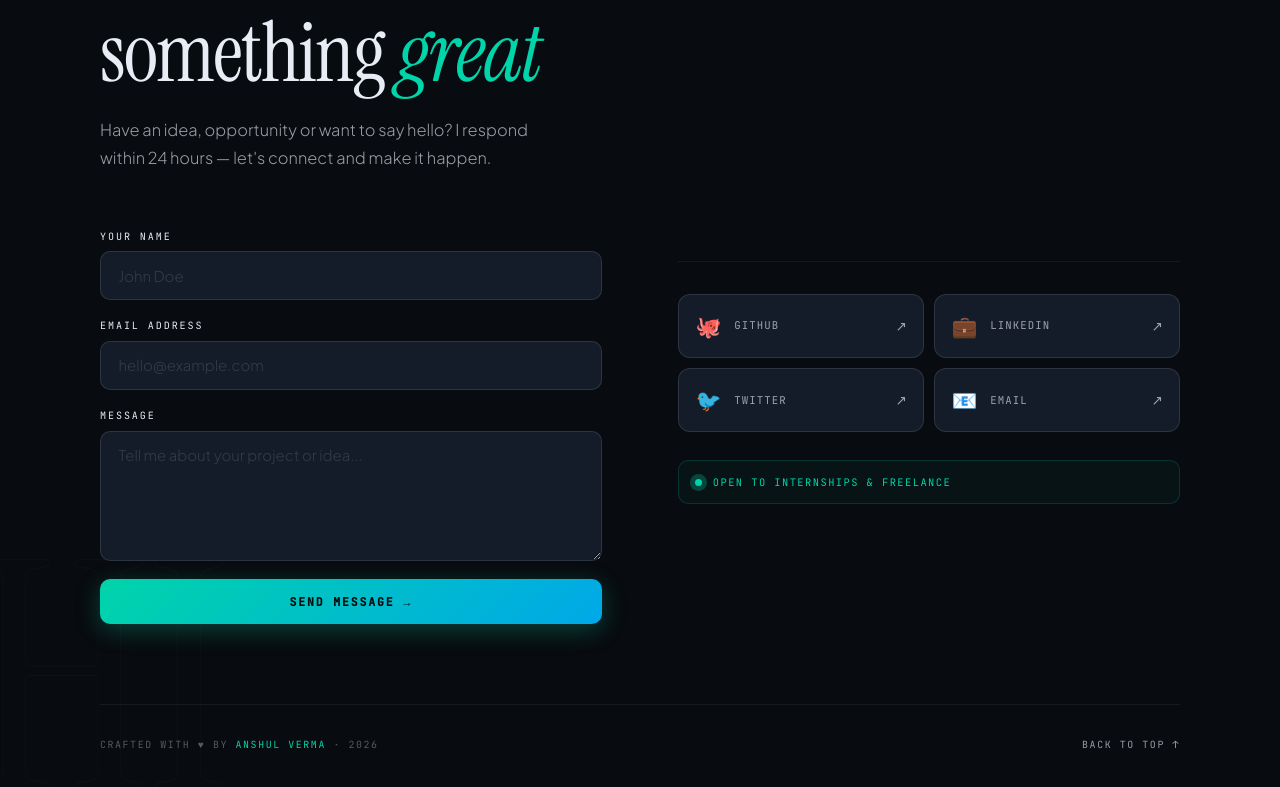
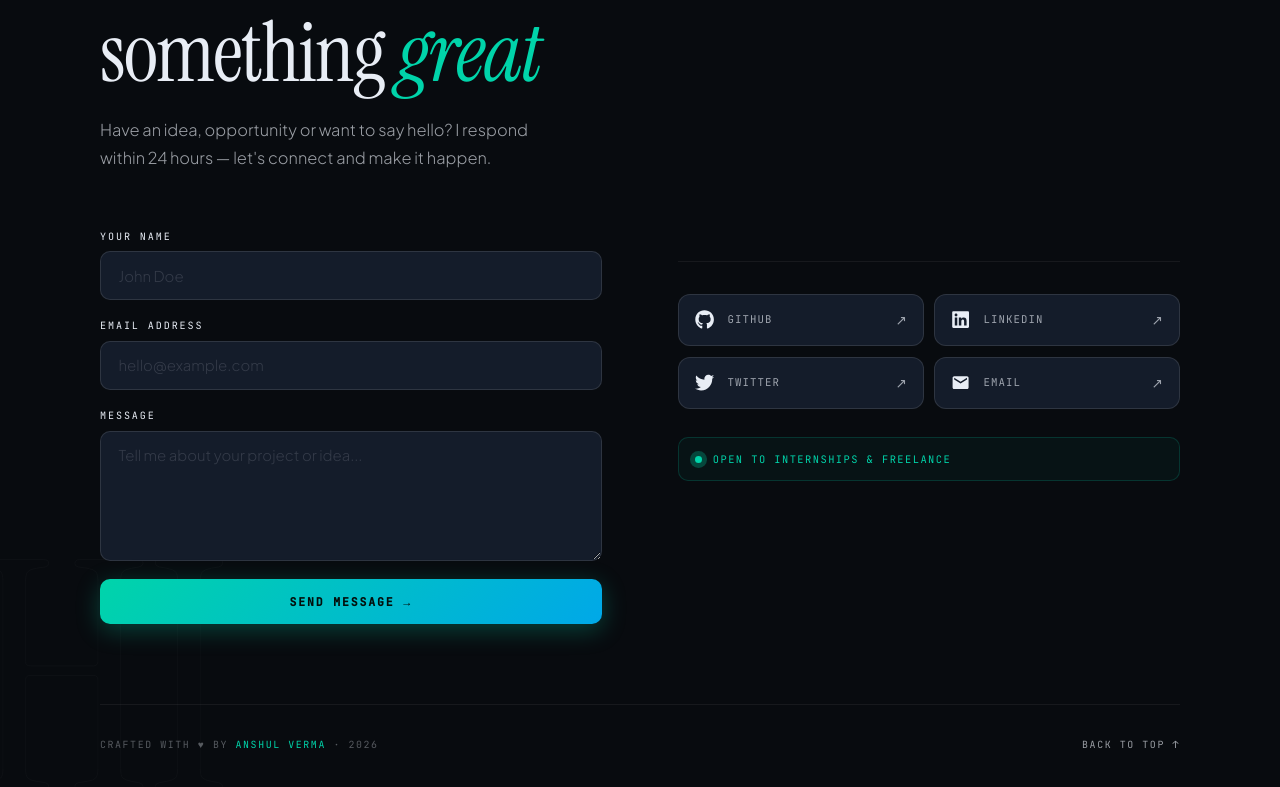
Before and after one commit to Coder-0120/PortFolio, a React (Create React App) app in the folder client/: page / in a window 1280 px wide. Shown: the part 5124-5911 px from the top of the page. Built offline with nearby package versions, Linux system fonts and the light colour scheme.

Commit message:
fix project and experience

```diff
--- a/client/package.json
+++ b/client/package.json
@@ -9,6 +9,7 @@
     "@testing-library/user-event": "^13.5.0",
     "react": "^19.2.4",
     "react-dom": "^19.2.4",
+    "react-icons": "^5.5.0",
     "react-scripts": "5.0.1",
     "web-vitals": "^2.1.4"
   },
--- a/client/src/components/Contact.js
+++ b/client/src/components/Contact.js
@@ -1,16 +1,17 @@
 import React, { useState } from "react";
 import "../styles/Sections.css";
+import { FaGithub, FaLinkedin, FaTwitter } from "react-icons/fa";
+import { MdEmail } from "react-icons/md";
 
 // 👇 Get your free key at web3forms.com → Enter your email → Copy key
 const WEB3FORMS_KEY = "d60c7cb2-7e44-4f02-aa57-18b9ac1a1521";
 
 const SOCIALS = [
-  { ico:"🐙", lbl:"GitHub",   href:"https://github.com/Coder-0120" },
-  { ico:"💼", lbl:"LinkedIn", href:"https://www.linkedin.com/in/anshul-verma180705/" },
-  { ico:"🐦", lbl:"Twitter",  href:"#" },
-  { ico:"📧", lbl:"Email",    href:"mailto:av4862187@gmail.com" },
+  { ico: <FaGithub />,   lbl: "GitHub",   href: "https://github.com/Coder-0120" },
+  { ico: <FaLinkedin />, lbl: "LinkedIn", href: "https://www.linkedin.com/in/anshul-verma180705/" },
+  { ico: <FaTwitter />,  lbl: "Twitter",  href: "#" },
+  { ico: <MdEmail />,    lbl: "Email",    href: "mailto:av4862187@gmail.com" },
 ];
-
 export default function Contact() {
   const [form, setForm]     = useState({ name:"", email:"", msg:"" });
   const [status, setStatus] = useState("idle"); // idle | sending | ok | error
--- a/client/src/styles/Sections.css
+++ b/client/src/styles/Sections.css
@@ -380,8 +380,11 @@
 .soc::before { content: ''; position: absolute; bottom: 0; left: 0; height: 2px; width: 0; background: linear-gradient(90deg,var(--teal),var(--violet)); transition: width .4s var(--ease); }
 .soc:hover { background: var(--surface-2); transform: translateY(-3px); box-shadow: 0 14px 36px rgba(0,0,0,.35); }
 .soc:hover::before { width: 100%; }
-.soc-ico { font-size: 1.3rem; }
-.soc-lbl { font-family: var(--f-mono); font-size: .67rem; letter-spacing: .1em; text-transform: uppercase; color: var(--text-2); flex: 1; }
+.soc-ico {
+  font-size: 1.2rem;
+  display: flex;
+  align-items: center;
+}.soc-lbl { font-family: var(--f-mono); font-size: .67rem; letter-spacing: .1em; text-transform: uppercase; color: var(--text-2); flex: 1; }
 .soc-arr { font-size: .85rem; color: var(--text-2); }
 .status-p {
   display: flex; align-items: center; gap: .65rem; padding: .8rem 1rem;
```
Also changed, not shown: 1 other file (tests, documents, lock files or other folders).
